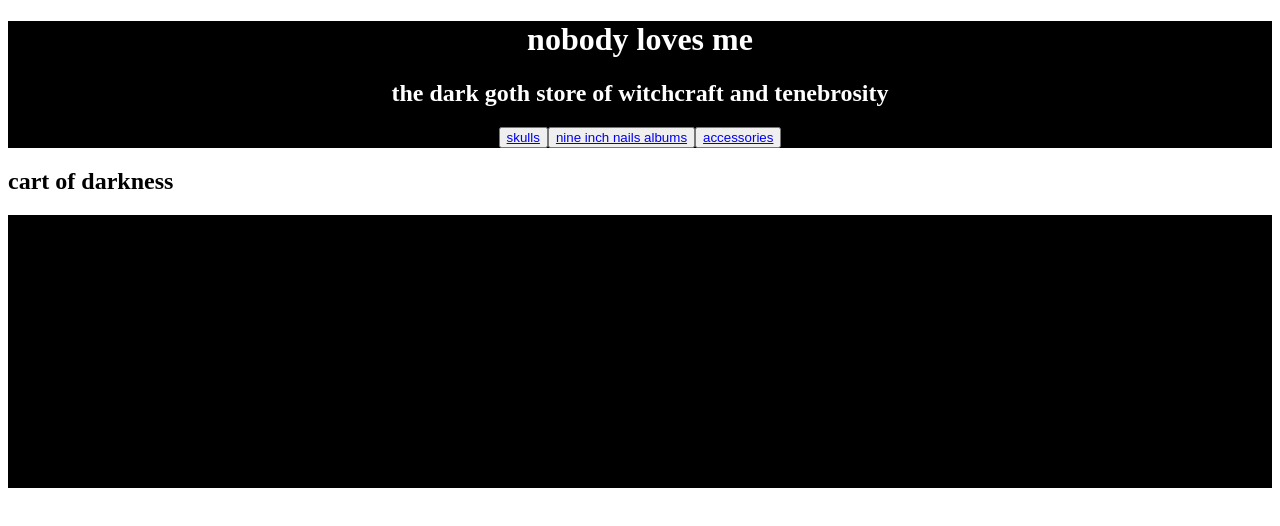
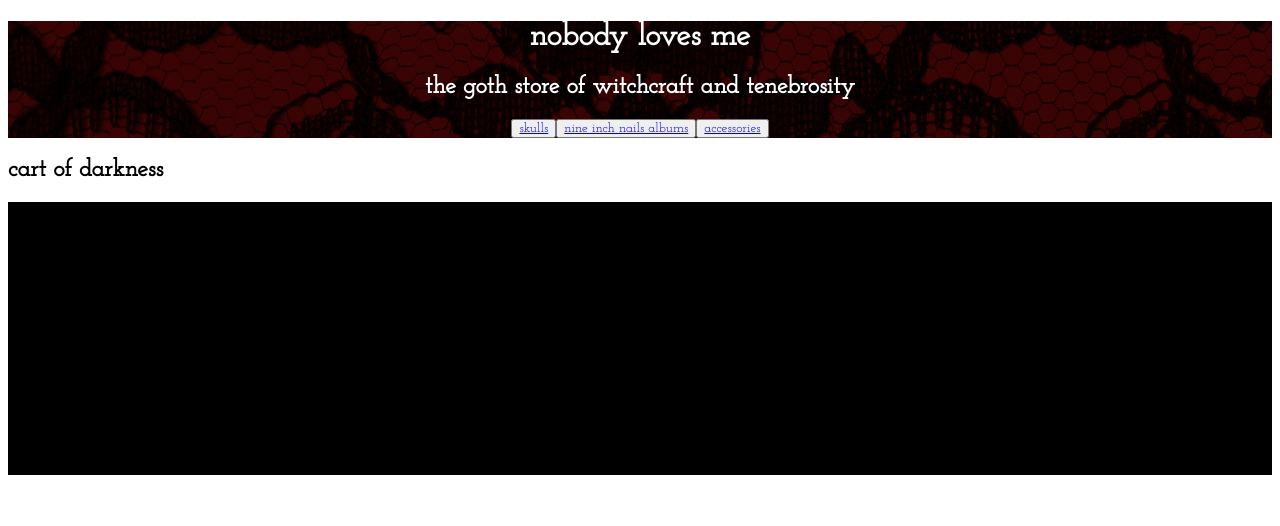
Before and after one commit to londondata/shoppingcart, a plain HTML site: page index.html in a window 1280 px wide. Drawn offline with Linux system fonts and the light colour scheme.

Commit message:
goth stylings

```diff
--- a/index.html
+++ b/index.html
@@ -3,13 +3,15 @@
 <head>
 	<meta charset="utf-8">
 	<title>Nobody Loves Me</title>
+	<link href="https://fonts.googleapis.com/css?family=Josefin Slab" rel="stylesheet">
 	  <link href="style.css" rel="stylesheet" type="text/css">
+
 
 </head>
 <body>
 	<header>
 		<h1>nobody loves me</h1>
-		<h2>the dark goth store of witchcraft and tenebrosity</h2>
+		<h2>the goth store of witchcraft and tenebrosity</h2>
 		<nav>
 			<button id = "skullnav"><a href="#">skulls</a></button>
 			<button id = "ninnav"><a href="#">nine inch nails albums</a></button>
--- a/main.js
+++ b/main.js
@@ -41,6 +41,7 @@ var addToCart = function() {
 	// var cart = document.querySelectorAll("aside");
 	console.log(this.id)
 	document.querySelector("aside").appendChild(this);
+	// this.button.style.visibility = "hidden";
 
 }
 for (var i = 0; i < item.length; i++) {
--- a/style.css
+++ b/style.css
@@ -1,12 +1,17 @@
 * {
 /*	border: 1px solid red;*/
 	box-sizing: border-box;
+	font-family: "Josefin Slab", comic-sans;
 }
 
 header {
-	background-color: black;
+/*	background-color: black;*/
 	color: white;
 	text-align: center;
+	background-image: url("images/Goth-banner.jpg");
+	background-repeat: no-repeat;
+/*    background-position: center;*/
+    background-attachment: fixed;
 }
 
 header > nav {
@@ -39,14 +44,15 @@ section {
 	visibility: hidden;
 }
 
-aside {
+aside > h2 {
 	display: flex;
 	flex-direction: column;
 	justify-content: flex-end;
 	background-color: white;
+/*	flex-wrap: wrap;*/
 }
-.clearfix::after {
+/*.clearfix::after {
     content: "";
     clear: both;
     display: table;
-}
+}*/
```
Also changed, not shown: images/goth-banner.jpg (added).
